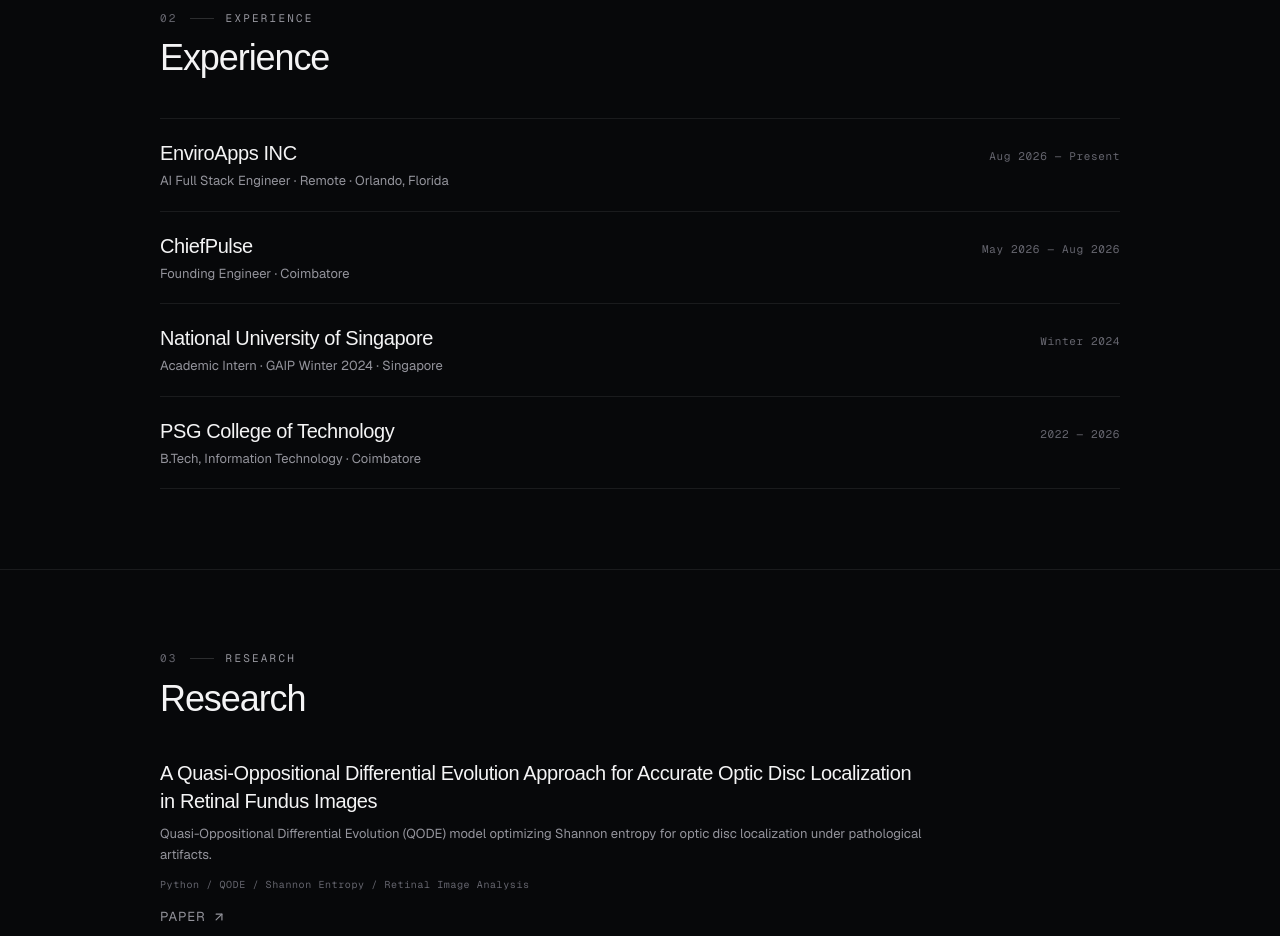
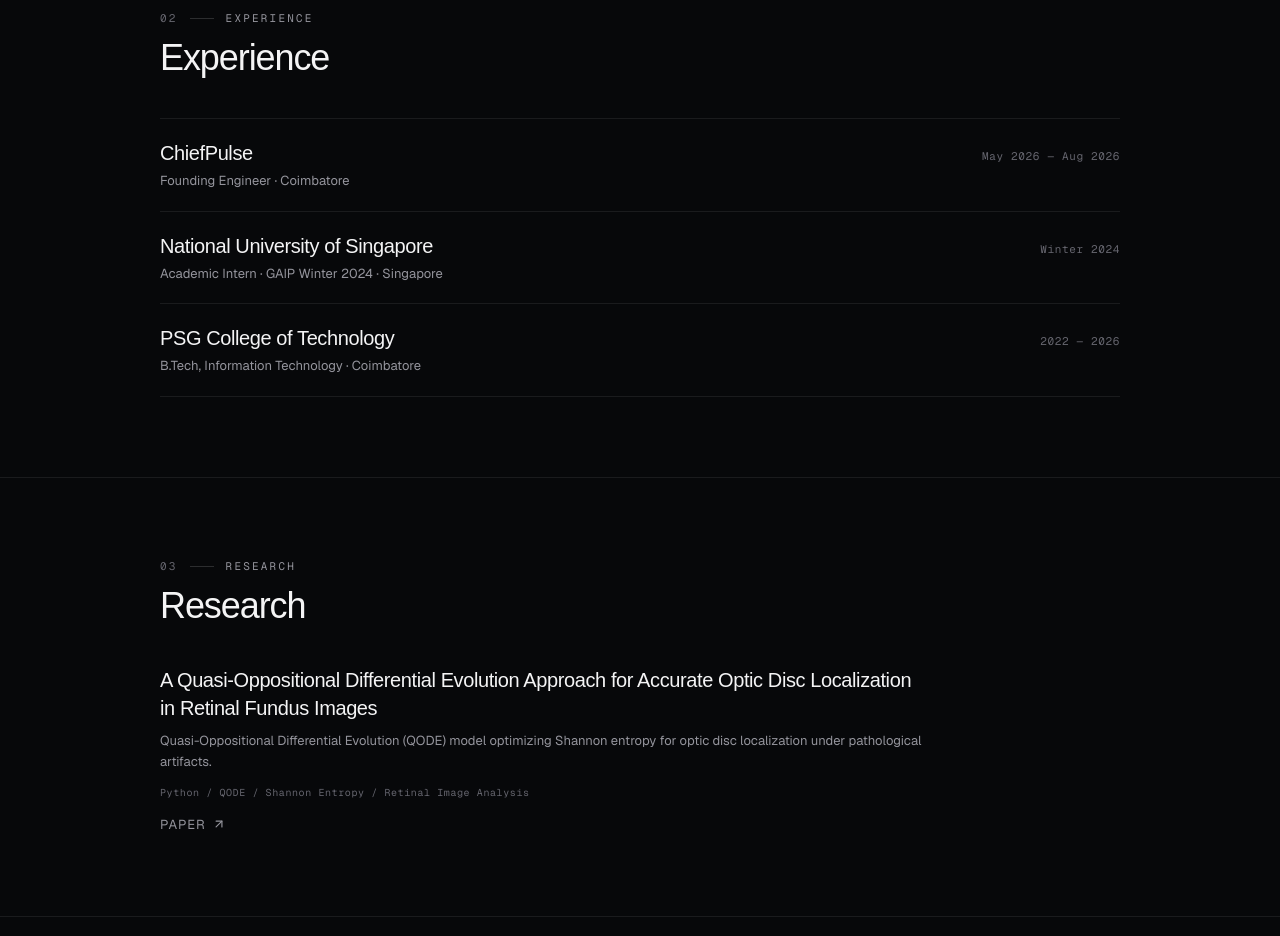
Before and after one commit to NitinPrime/nitin-os, a Next.js app: page / in a window 1280 px wide. Shown: the part 2060-2996 px from the top of the page. Built offline with nearby package versions, Linux system fonts and the light colour scheme; a web font is replaced by a local one.

Commit message:
Remove EnviroApps from experience and site metadata.

```diff
--- a/src/app/layout.tsx
+++ b/src/app/layout.tsx
@@ -22,7 +22,7 @@
 });
 
 const description =
-  "Nitin S is a software engineer working across full-stack products, AI/ML systems, and robotics. Currently at EnviroApps INC. Previously Founding Engineer at ChiefPulse. Selected work: autonomous indoor drone, NyayaLens, AI SaaS, backend systems.";
+  "Nitin S is a software engineer working across full-stack products, AI/ML systems, and robotics. Founding Engineer at ChiefPulse. Selected work: autonomous indoor drone, NyayaLens, AgentLens, backend systems.";
 
 export const metadata: Metadata = {
   metadataBase: new URL(profile.siteUrl),
@@ -39,7 +39,6 @@
     "Full Stack",
     "AI",
     "Machine Learning",
-    "EnviroApps",
     "ChiefPulse",
     "Next.js",
     "TypeScript",
@@ -64,17 +63,12 @@
     "@context": "https://schema.org",
     "@type": "Person",
     name: profile.fullName,
-    jobTitle: "AI Full Stack Engineer",
+    jobTitle: profile.title,
     email: profile.email,
     telephone: profile.phone,
     url: profile.siteUrl,
     sameAs: [profile.github, profile.linkedin, profile.resume],
     alumniOf: "PSG College of Technology",
-    worksFor: {
-      "@type": "Organization",
-      name: "EnviroApps INC",
-      address: "Orlando, Florida",
-    },
     image: `${profile.siteUrl}${profile.photo}`,
   };
 
--- a/src/data/commands.ts
+++ b/src/data/commands.ts
@@ -22,7 +22,7 @@
     id: "experience",
     label: "Experience",
     hint: "Timeline",
-    keywords: ["experience", "nus", "psg", "chiefpulse", "enviroapps"],
+    keywords: ["experience", "nus", "psg", "chiefpulse"],
     action: { type: "section", id: "experience" },
   },
   {
--- a/src/data/engine.ts
+++ b/src/data/engine.ts
@@ -132,16 +132,6 @@
     stack: ["TypeScript", "React", "Supabase"],
   },
   {
-    id: "enviroapps",
-    era: "PRODUCT",
-    org: "EnviroApps INC",
-    role: "AI Full Stack Engineer",
-    dates: "Aug 2026 — Present",
-    location: "Remote · Orlando, Florida",
-    summary: "",
-    points: [],
-  },
-  {
     id: "next",
     era: "NEXT",
     org: "Next chapter",
```
